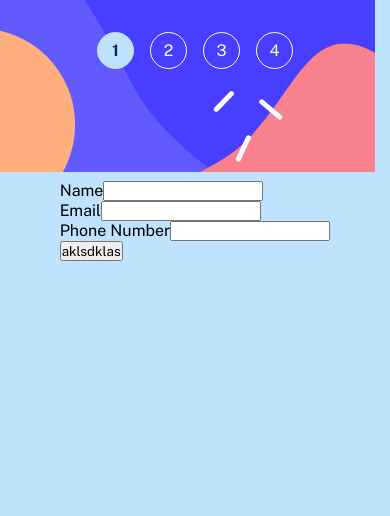
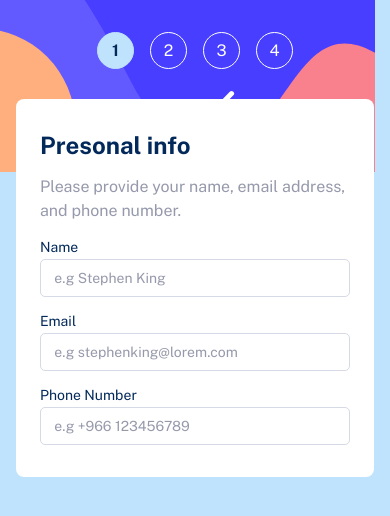
Before and after one commit to Mateeb11/multi-step-form, a React (Vite) app: page / in a window 390 px wide. Shown: the top 516 px of the page. Built offline with nearby package versions, Linux system fonts and the light colour scheme.

Commit message:
styling forms for small screens
Adding re-useable form component that have a title common styling for each step. Styling info component.

```diff
--- a/src/Component/Content.jsx
+++ b/src/Component/Content.jsx
@@ -14,12 +14,9 @@ export default function Content() {
     <>
       <main className={classes.container}>
         <Steps step={step} />
-        <div>
-          {step === 1 && (
-            <Info setInfo={setInfo} info={info} setStep={setStep} />
-          )}
-          {step === 2 && <Plan />}
-        </div>
+
+        {step === 1 && <Info setInfo={setInfo} info={info} setStep={setStep} />}
+        {step === 2 && <Plan />}
       </main>
     </>
   );
--- a/src/Component/Content.module.scss
+++ b/src/Component/Content.module.scss
@@ -1,5 +1,4 @@
 .container {
   display: flex;
   flex-direction: column;
-  align-items: center;
 }
--- a/src/Component/Form/Info.jsx
+++ b/src/Component/Form/Info.jsx
@@ -5,6 +5,7 @@ import { useState } from "react";
 import classes from "./Info.module.scss";
 
 import Input from "../UI/Input";
+import Form from "../UI/Form";
 
 export default function Info({ info, setInfo, setStep }) {
   const [isFormSubmited, setIsFormSubmited] = useState(false);
@@ -63,27 +64,31 @@ export default function Info({ info, setInfo, setStep }) {
     }
   };
   return (
-    <>
+    <Form
+      title={"Presonal info"}
+      description={"Please provide your name, email address, and phone number."}
+    >
       <Input
         title={"Name"}
         type={"text"}
         name={"name"}
+        placeholder={"e.g Stephen King"}
         onChange={nameHandler}
       />
       <Input
         title={"Email"}
         type={"email"}
         name={"email"}
+        placeholder={"e.g stephenking@lorem.com"}
         onChange={emailHandler}
       />
       <Input
         title={"Phone Number"}
         type={"number"}
         name={"phone number"}
+        placeholder={"e.g +966 123456789"}
         onChange={numberHandler}
       />
-
-      <button onClick={formSubmitHandler}>aklsdklas</button>
-    </>
+    </Form>
   );
 }
--- a/src/Component/Form/Info.module.scss
+++ b/src/Component/Form/Info.module.scss
@@ -0,0 +1,10 @@
+.container {
+  display: grid;
+  gap: 1em;
+
+  padding: 1.5em;
+
+  background-color: var(--clr-neutral-100);
+
+  border-radius: 0.5em;
+}
--- /dev/null
+++ b/src/Component/UI/Form.jsx
@@ -0,0 +1,11 @@
+import classes from "./Form.module.scss";
+
+export default function Form({ title, description, children }) {
+  return (
+    <div className={classes.form}>
+      <h1>{title}</h1>
+      <p>{description}</p>
+      {children}
+    </div>
+  );
+}
--- /dev/null
+++ b/src/Component/UI/Form.module.scss
@@ -0,0 +1,24 @@
+.form {
+  display: grid;
+  gap: 1em;
+
+  padding: 2em 1.5em;
+
+  background-color: var(--clr-neutral-100);
+
+  border-radius: 0.5em;
+
+  margin-inline: 1em;
+  margin-top: -5.125em;
+
+  h1 {
+    font-size: var(--font-size-large);
+
+    color: var(--clr-primary-900);
+  }
+  p {
+    line-height: 1.5;
+
+    color: var(--clr-neutral-700);
+  }
+}
--- a/src/Component/UI/Input.module.scss
+++ b/src/Component/UI/Input.module.scss
@@ -0,0 +1,35 @@
+.input {
+  display: flex;
+  flex-direction: column;
+  gap: 0.25em;
+
+  label {
+    font-size: var(--font-size-small);
+
+    color: var(--clr-primary-900);
+  }
+
+  input {
+    padding: 0.75em 1em;
+
+    border: 1px solid var(--clr-neutral-600);
+    border-radius: 0.375em;
+
+    &::placeholder {
+      font-size: var(--font-size-small);
+
+      color: var(--clr-neutral-700);
+    }
+
+    &::-webkit-inner-spin-button,
+    &::-webkit-outer-spin-button {
+      -webkit-appearance: none;
+      margin: 0;
+    }
+
+    /* Firefox */
+    &[type="number"] {
+      -moz-appearance: textfield;
+    }
+  }
+}
--- a/src/index.scss
+++ b/src/index.scss
@@ -19,7 +19,9 @@
   --clr-neutral-100: hsl(0, 0%, 100%);
 
   // Body Copy
+  --font-size-small: 14px;
   --font-size-medium: 16px;
+  --font-size-large: 24px;
 
   // Font weights
   --font-weight-light: 400;
```
